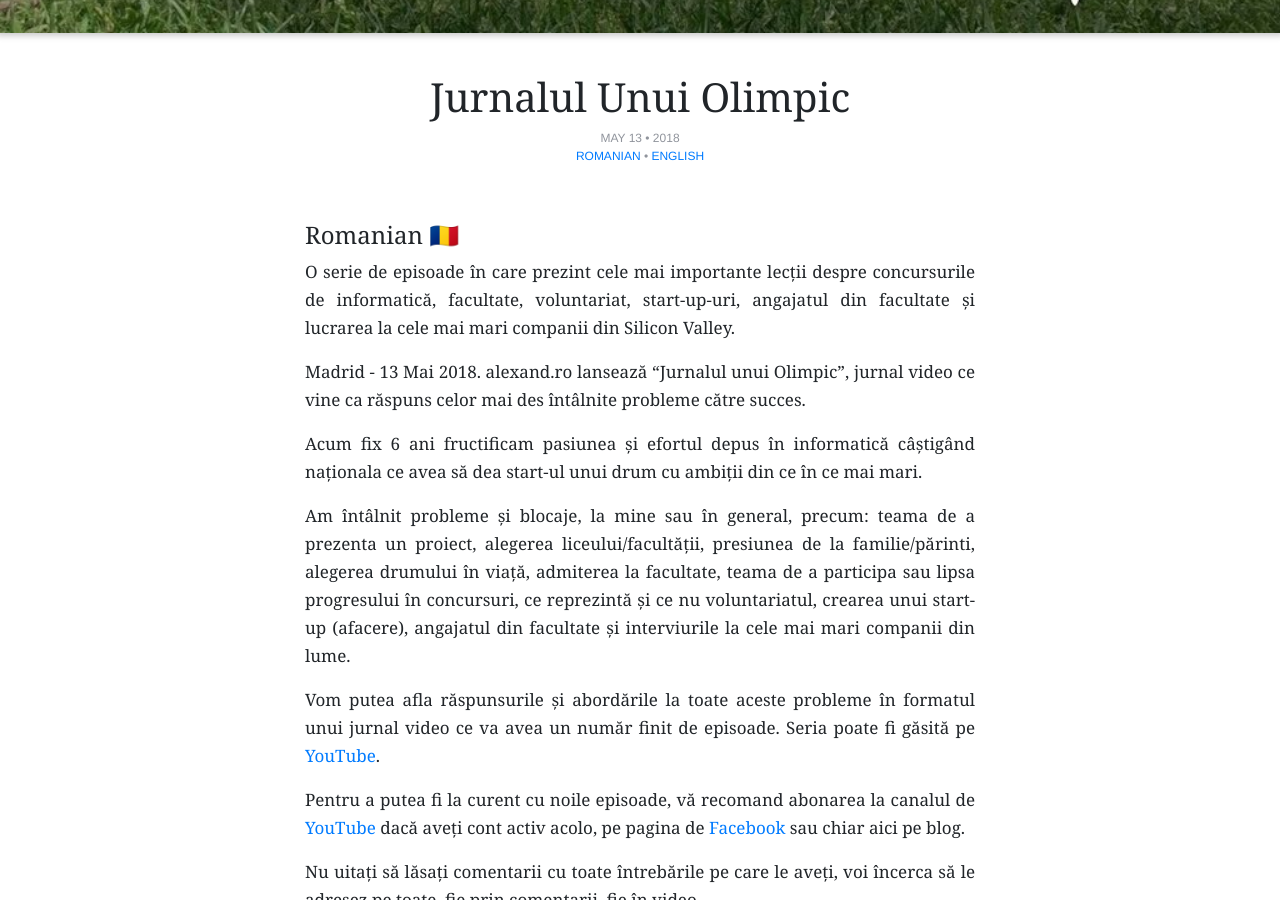
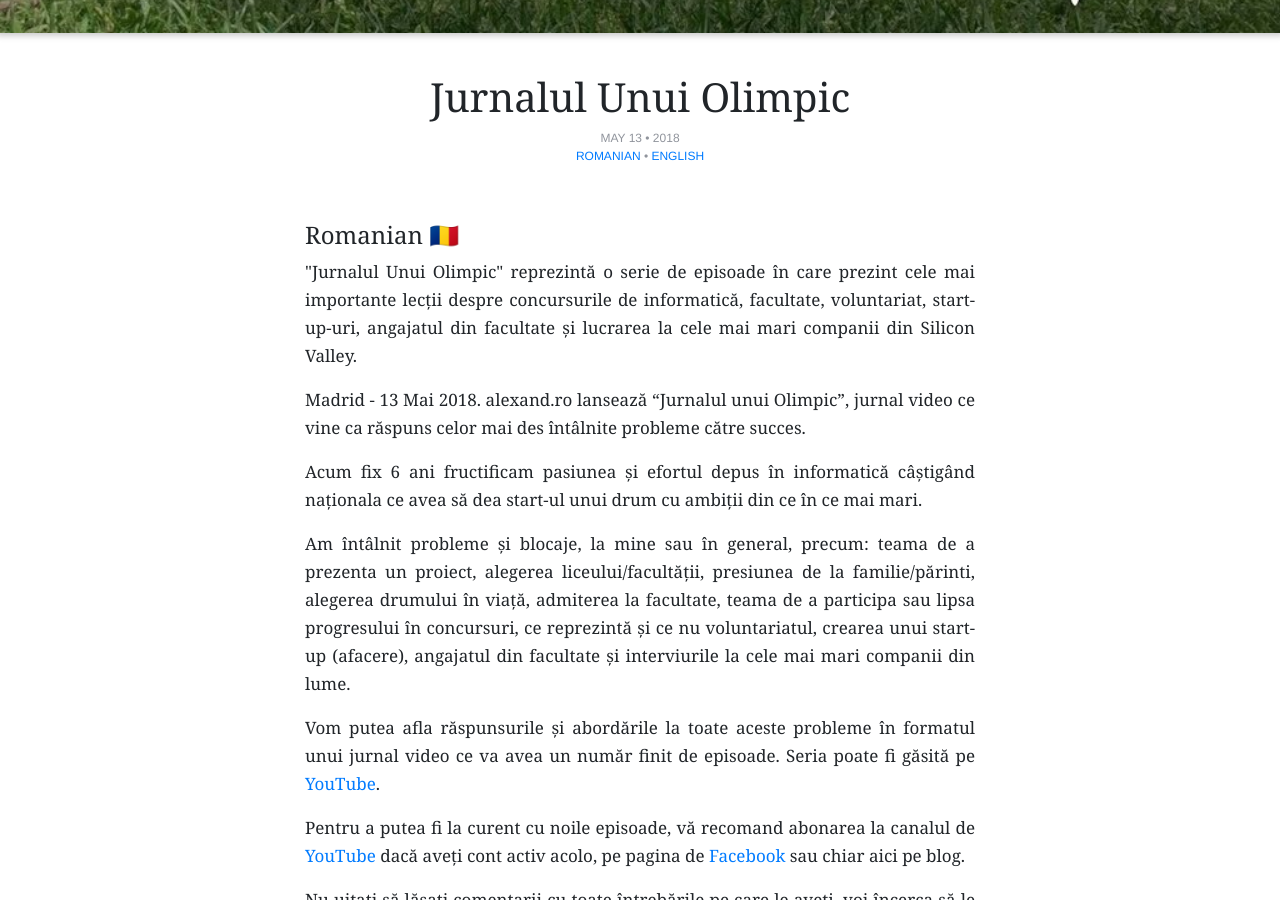
Before and after one commit to alexand-ro/alexand-ro.github.io, a Jekyll site: the page built from jurnalul-unui-olimpic.html, in a window 1280 px wide and 900 px high, scrolled down 867 px. Built offline with Jekyll 4.4.1, drawn with Linux system fonts in a browser that asks for light colours.

Commit message:
Changed description of JUO for seo

```diff
--- a/jurnalul-unui-olimpic.html
+++ b/jurnalul-unui-olimpic.html
@@ -3,7 +3,7 @@
 title: Jurnalul Unui Olimpic
 date: 2018-05-13
 image: /assets/images/jurnalul-unui-olimpic-cover.jpg
-description: O serie de episoade în care prezint cele mai importante lecții despre concursurile de informatică, facultate, voluntariat, start-up-uri, angajatul din facultate și lucrarea la cele mai mari companii din Silicon Valley.
+description: Jurnalul Unui Olimpic reprezintă o serie de episoade în care prezint cele mai importante lecții despre concursurile de informatică, facultate, voluntariat, start-up-uri, angajatul din facultate și lucrarea la cele mai mari companii din Silicon Valley.
 mobile-cover: true
 ---
 
@@ -56,7 +56,7 @@
     <div class="date">{{ page.date | date: "%B %d • %Y" }}<p><a href="#romanian">Romanian</a> • <a href="#english">English</a></p></div>
     <div class="content">
         <h4 id="romanian">Romanian 🇷🇴</h4>
-        <p id="romanian">O serie de episoade în care prezint cele mai importante lecții despre concursurile de informatică, facultate, voluntariat, start-up-uri, angajatul din facultate și lucrarea la cele mai mari companii din Silicon Valley. </p>
+        <p>"Jurnalul Unui Olimpic" reprezintă o serie de episoade în care prezint cele mai importante lecții despre concursurile de informatică, facultate, voluntariat, start-up-uri, angajatul din facultate și lucrarea la cele mai mari companii din Silicon Valley. </p>
         <p>Madrid - 13 Mai 2018. alexand.ro lansează “Jurnalul unui Olimpic”, jurnal video ce vine ca răspuns celor mai des întâlnite probleme către succes.</p>
         <p>Acum fix 6 ani fructificam pasiunea și efortul depus în informatică câștigând naționala ce avea să dea start-ul unui drum cu ambiții din ce în ce mai mari.</p>
         <p>Am întâlnit probleme și blocaje, la mine sau în general, precum: teama de a prezenta un proiect, alegerea liceului/facultății, presiunea de la familie/părinti, alegerea drumului în viață, admiterea la facultate, teama de a participa sau lipsa progresului în concursuri, ce reprezintă și ce nu voluntariatul, crearea unui start-up (afacere), angajatul din facultate și interviurile la cele mai mari companii din lume.</p>
```
Also changed, not shown: 1 other file.
